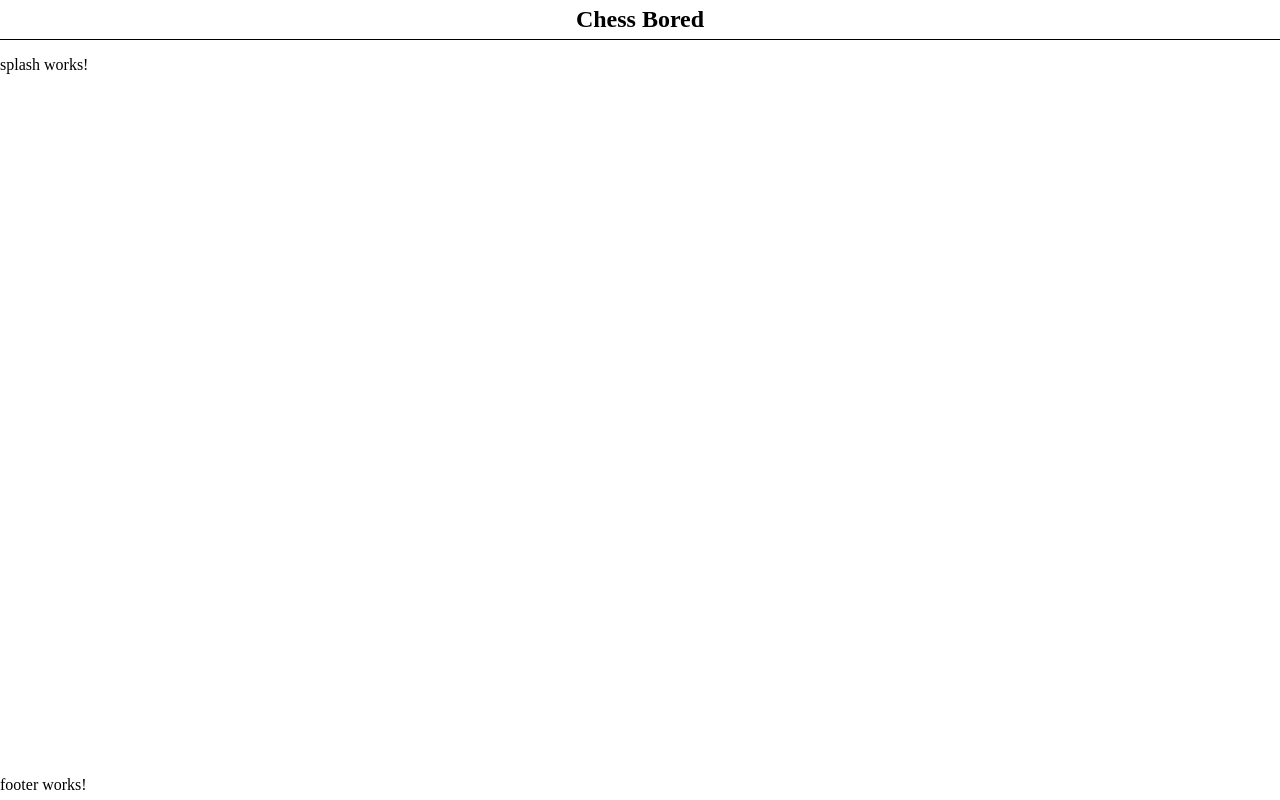
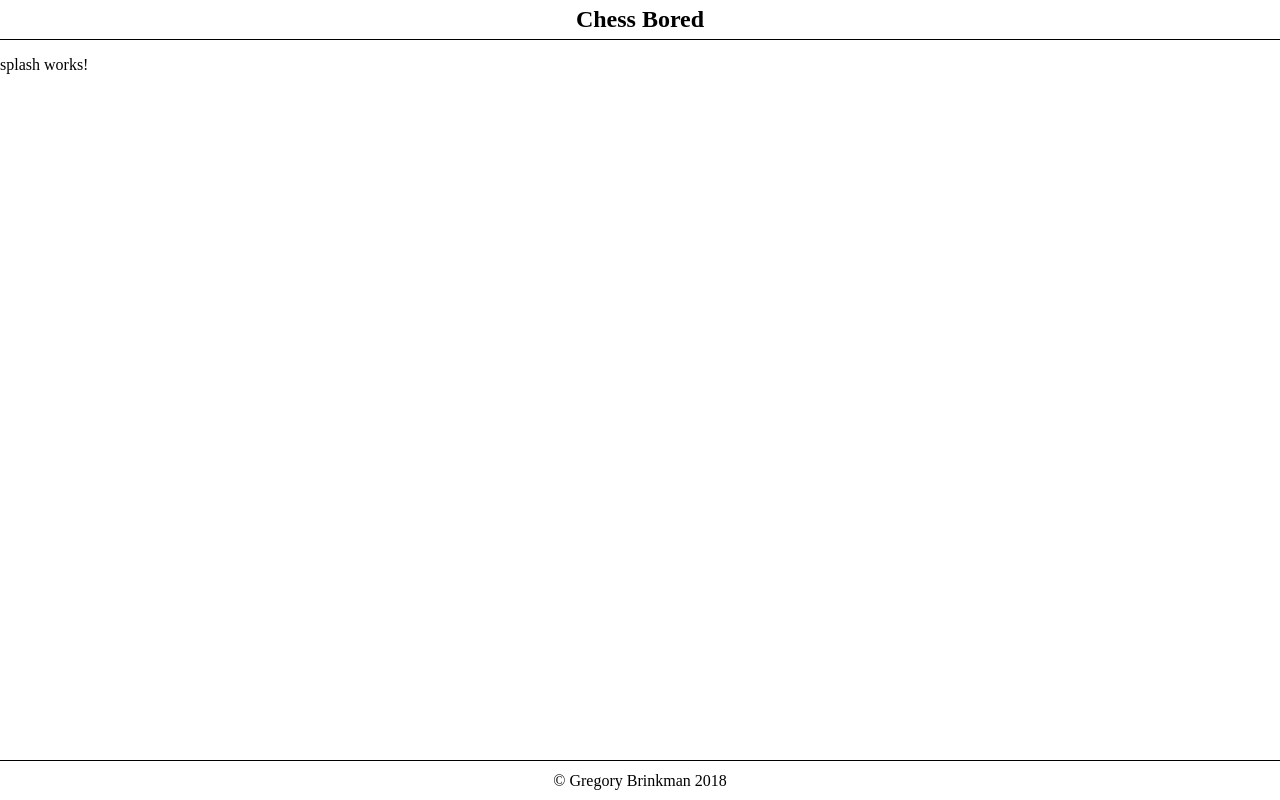
Before and after one commit to GregoryBrinkman/learn-chess, an Angular app: page / in a window 1280 px wide. Built offline with nearby package versions, Linux system fonts and the light colour scheme.

Commit message:
Developing footer

```diff
--- a/src/app/footer/footer.component.css
+++ b/src/app/footer/footer.component.css
@@ -0,0 +1,6 @@
+:host {
+  border-top: 1px solid black;
+  display: flex;
+  justify-content: center;
+  align-items: center;
+}
--- a/src/app/footer/footer.component.html
+++ b/src/app/footer/footer.component.html
@@ -1,3 +1 @@
-<p>
-  footer works!
-</p>
+<p>&copy; Gregory Brinkman {{ this.date }}</p>
--- a/src/app/footer/footer.component.ts
+++ b/src/app/footer/footer.component.ts
@@ -9,7 +9,14 @@ export class FooterComponent implements OnInit {
 
   constructor() { }
 
+  date:number;
+
+  makeDate() {
+    this.date = (new Date).getFullYear();
+  }
+
   ngOnInit() {
+    this.makeDate();
   }
 
 }
```
